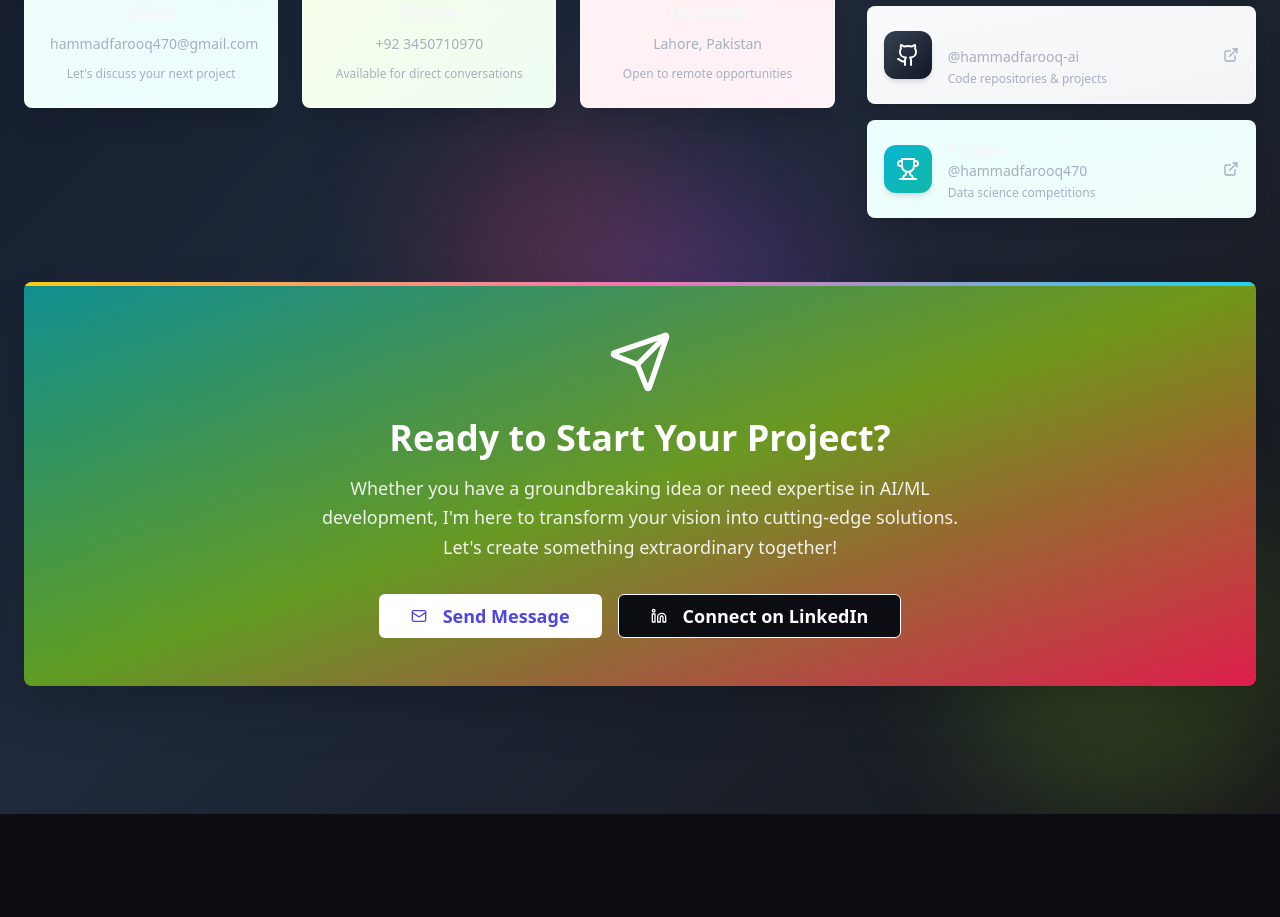
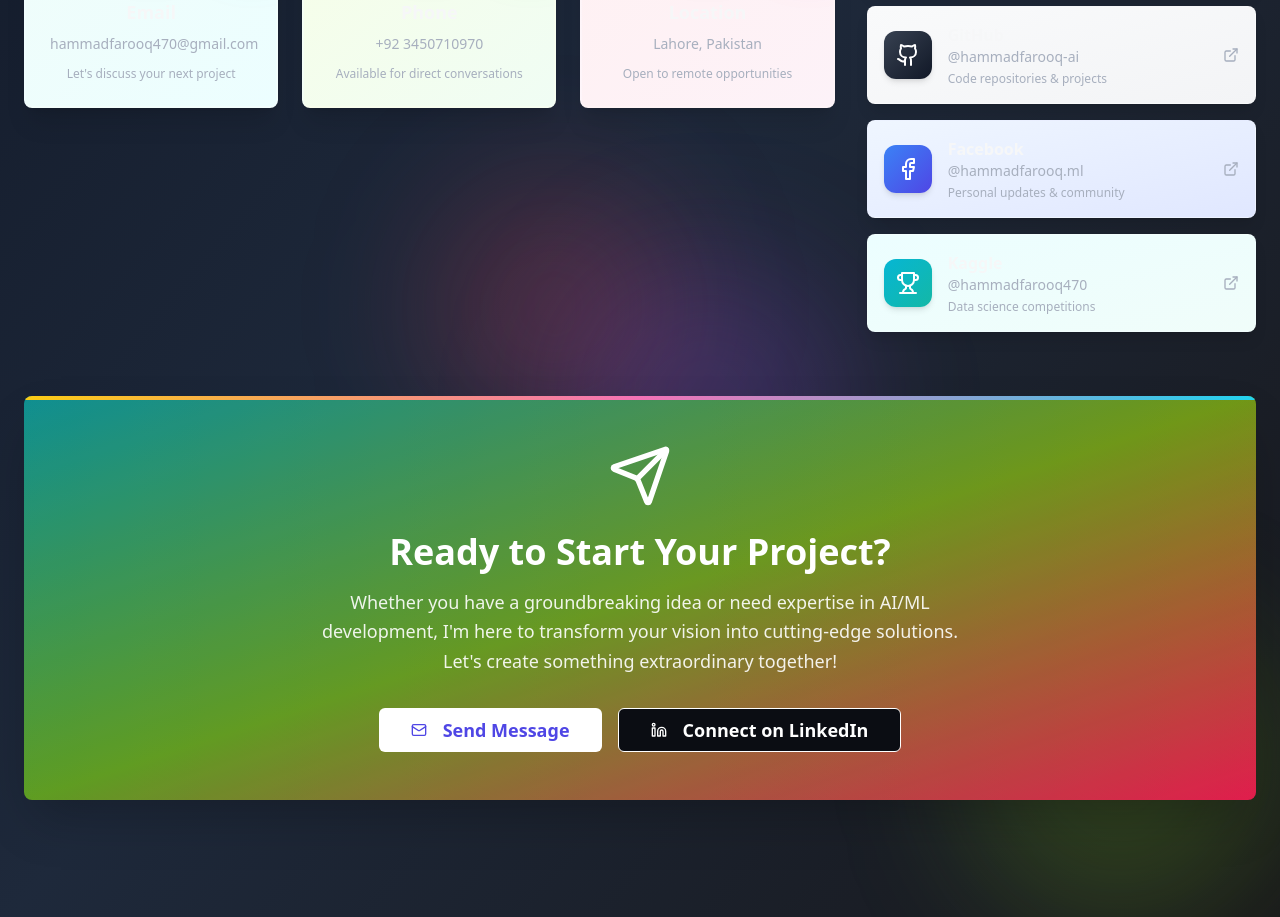
Before and after one commit to hammadfarooq-ai/hammad-farooq-portfolio, a React (Vite) app: page / in a window 1280 px wide. Shown: the part 8720-9637 px from the top of the page. Before the commit the page ends 9534 px from the top, so only its background shows below. Built offline with nearby package versions, Linux system fonts and the light colour scheme.

Commit message:
Add Facebook link
Added a link to the user's Facebook page in the "Let's Connect" section.

```diff
--- a/src/components/Contact.tsx
+++ b/src/components/Contact.tsx
@@ -1,6 +1,6 @@
 import { Card, CardContent, CardDescription, CardHeader, CardTitle } from "@/components/ui/card";
 import { Button } from "@/components/ui/button";
-import { Mail, Phone, MapPin, Github, Linkedin, Trophy, ExternalLink, Heart, MessageCircle, Send, Zap } from "lucide-react";
+import { Mail, Phone, MapPin, Github, Linkedin, Trophy, ExternalLink, Heart, MessageCircle, Send, Zap, Facebook } from "lucide-react";
 
 const contactMethods = [
   {
@@ -50,6 +50,15 @@ const socialLinks = [
     color: "from-gray-700 to-gray-900",
     bgColor: "from-gray-50 to-gray-100",
     description: "Code repositories & projects"
+  },
+  {
+    icon: Facebook,
+    label: "Facebook",
+    value: "hammadfarooq.ml",
+    href: "https://web.facebook.com/hammadfarooq.ml/",
+    color: "from-blue-500 to-indigo-600",
+    bgColor: "from-blue-50 to-indigo-100",
+    description: "Personal updates & community"
   },
   {
     icon: Trophy,
```
